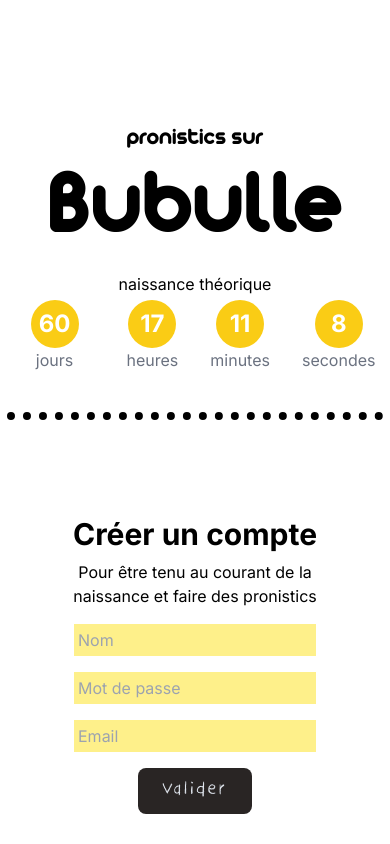
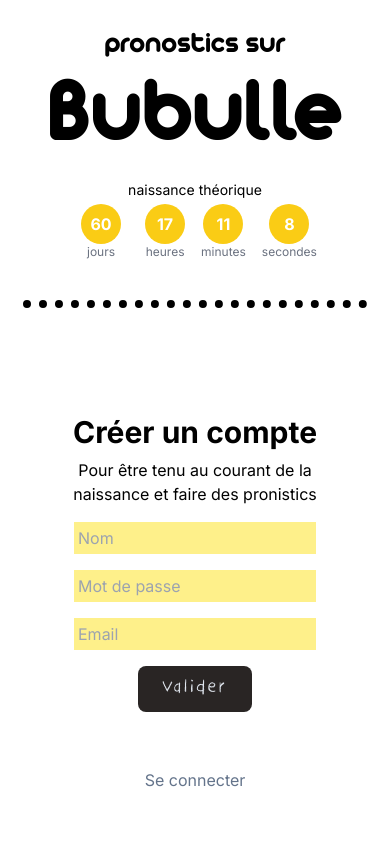
Before and after one commit to Hu-man-man/futurobaby_front, a Next.js app: page / in a window 390 px wide. Shown: the top 844 px of the page. Built offline with nearby package versions, Linux system fonts and the light colour scheme.

Commit message:
amélioration du responsive

```diff
--- a/app/components/CountdownComponent.tsx
+++ b/app/components/CountdownComponent.tsx
@@ -37,21 +37,21 @@ const CountdownComponent = ({ targetDate }: CountdownProps) => {
 
 	return (
 		<div className="text-center p-6 border-b-8 border-black border-dotted pb-10 mb-11">
-			<h1 className="text-2xl mb-6 font-arista">
-				pronistics sur <br/><span className="text-8xl">Bubulle</span>
+			<h1 className="text-3xl sm:text-4xl mb-6 font-arista">
+				pronostics sur <br/><span className="text-8xl sm:text-9xl">Bubulle</span>
 			</h1>
-            <h3>naissance théorique</h3>
-            <div className="flex justify-center space-x-8 pt-1">
+            <h3 className="text-sm sm:text-base md:text-lg">naissance théorique</h3>
+            <div className="flex flex-wrap justify-center space-x-4 sm:space-x-6 md:space-x-8 pt-1">
 				{Object.entries(timeLeft).map(([key, value]) => (
-					<div key={key} className="flex flex-col items-center mx-4">
-						<span className="text-2xl text-white font-bold rounded-full aspect-square w-12 flex items-center justify-center bg-yellow-400">
+					<div key={key} className="flex flex-col items-center mx-2 sm:mx-4">
+						<span className="text-base sm:text-lg md:text-xl lg:text-2xl text-white font-bold rounded-full aspect-square w-10 sm:w-12 md:w-14 lg:w-16 flex items-center justify-center bg-yellow-400">
 							{value}
 						</span>
-						<span className="text-gray-500">{key}</span>
+						<span className="text-xs sm:text-sm md:text-base text-gray-500">{key}</span>
 					</div>
 				))}
 				{Object.values(timeLeft).every((val) => val === 0) && (
-					<span>ça va pas tarder</span>
+					<span className="text-xs sm:text-sm md:text-base">ça va pas tarder</span>
 				)}
 			</div>
 		</div>
--- a/app/components/GuessFormComponent.tsx
+++ b/app/components/GuessFormComponent.tsx
@@ -1,3 +1,5 @@
+"use client"
+
 import { useEffect, useState } from "react";
 import { useAuth } from "../context/AuthContext";
 import backendUrl from "@/backendUrl";
@@ -176,10 +178,10 @@ const GuessFormComponent = () => {
 							<table className="w-full">
 								<thead>
 									<tr>
-										<th className="text-left border-b border-black px-2 py-1">
+										<th className="text-left border-b border-black p-2 py-1 text-xs sm:text-base">
 											Prénoms de fille
 										</th>
-										<th className="text-left border-b border-black px-2 py-1">
+										<th className="text-left border-b border-black p-2 py-1 text-xs sm:text-base">
 											Prénoms de garçon
 										</th>
 									</tr>
--- a/app/functions/authHandlers.js
+++ b/app/functions/authHandlers.js
@@ -25,7 +25,7 @@ export function useAuthHandlers() {
 						"userData",
 						JSON.stringify({ token: data.token, userName: data.userName })
 					);
-					alert(data.message);
+					// alert(data.message);
 					router.push("pages/session");
 				} else {
 					alert(data.message);
@@ -33,7 +33,7 @@ export function useAuthHandlers() {
 				}
 			})
 			.catch((error) => {
-				console.error("Fetch Error:", error);
+				// console.error("Fetch Error:", error);
 				alert(`Erreur lors de la connexion: ${error.message}`);
 			});
 	};
@@ -65,7 +65,7 @@ export function useAuthHandlers() {
 				}
 			})
 			.catch((error) => {
-				console.error("Fetch Error:", error);
+				// console.error("Fetch Error:", error);
 				alert(`Erreur lors de la création du compte: ${error.message}`);
 			});
 	};
--- a/app/pages/home/page.tsx
+++ b/app/pages/home/page.tsx
@@ -44,7 +44,7 @@ export default function HomePage() {
 	};
 
 	return (
-		<main className="flex min-h-screen flex-col items-center text-center justify-between p-24">
+		<main className="flex min-h-screen flex-col items-center text-center justify-between md:p-24">
 			<CountdownComponent targetDate={targetDate} />
 			{token ? (
 				<div>{loading && "Veuillez patienter..."}</div>
@@ -95,7 +95,6 @@ export default function HomePage() {
 					</div>
 				</div>
 			)}
-			<div>foot</div>
 			{/* <FooterComponent /> */}
 		</main>
 	);
```
